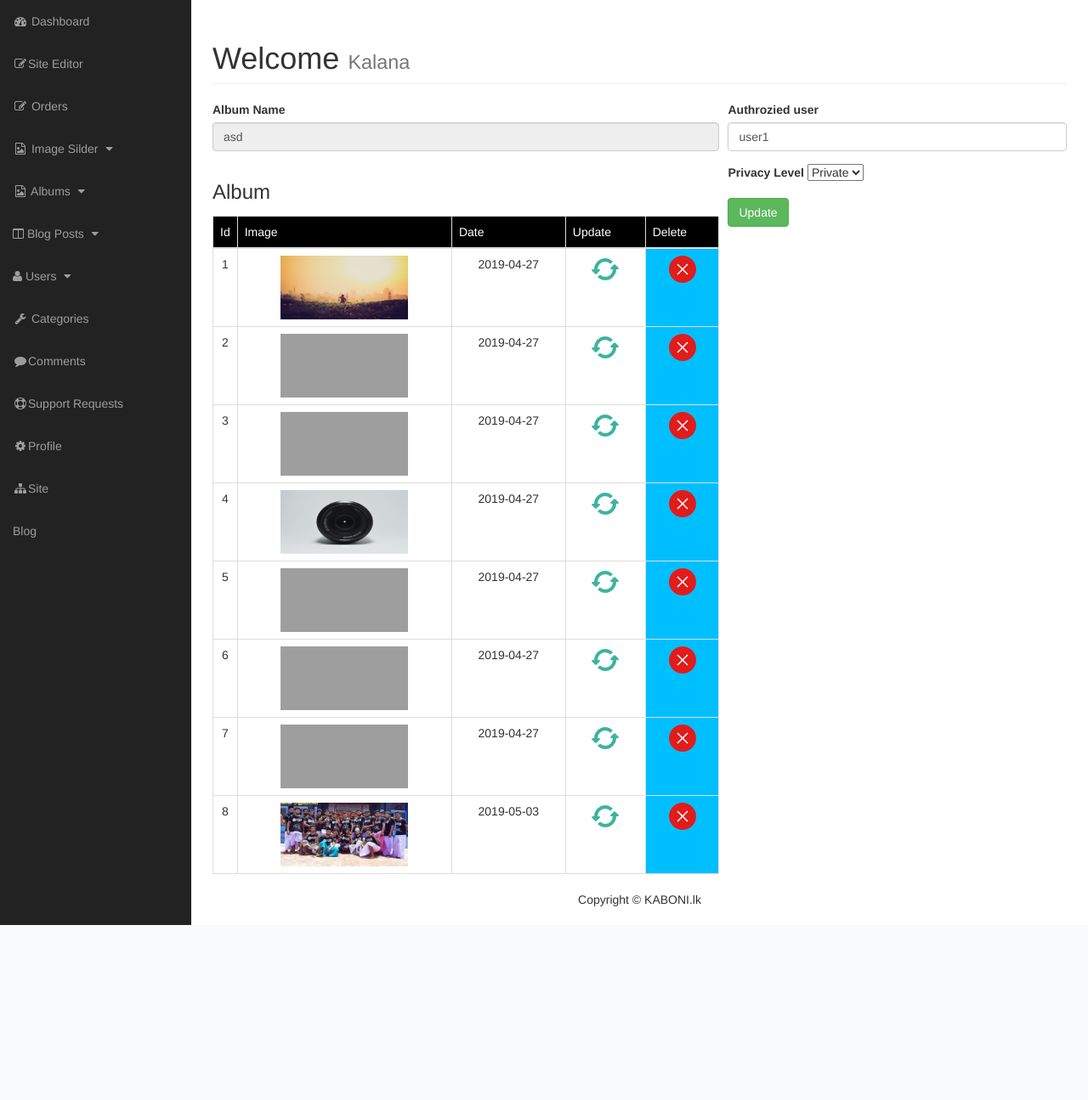
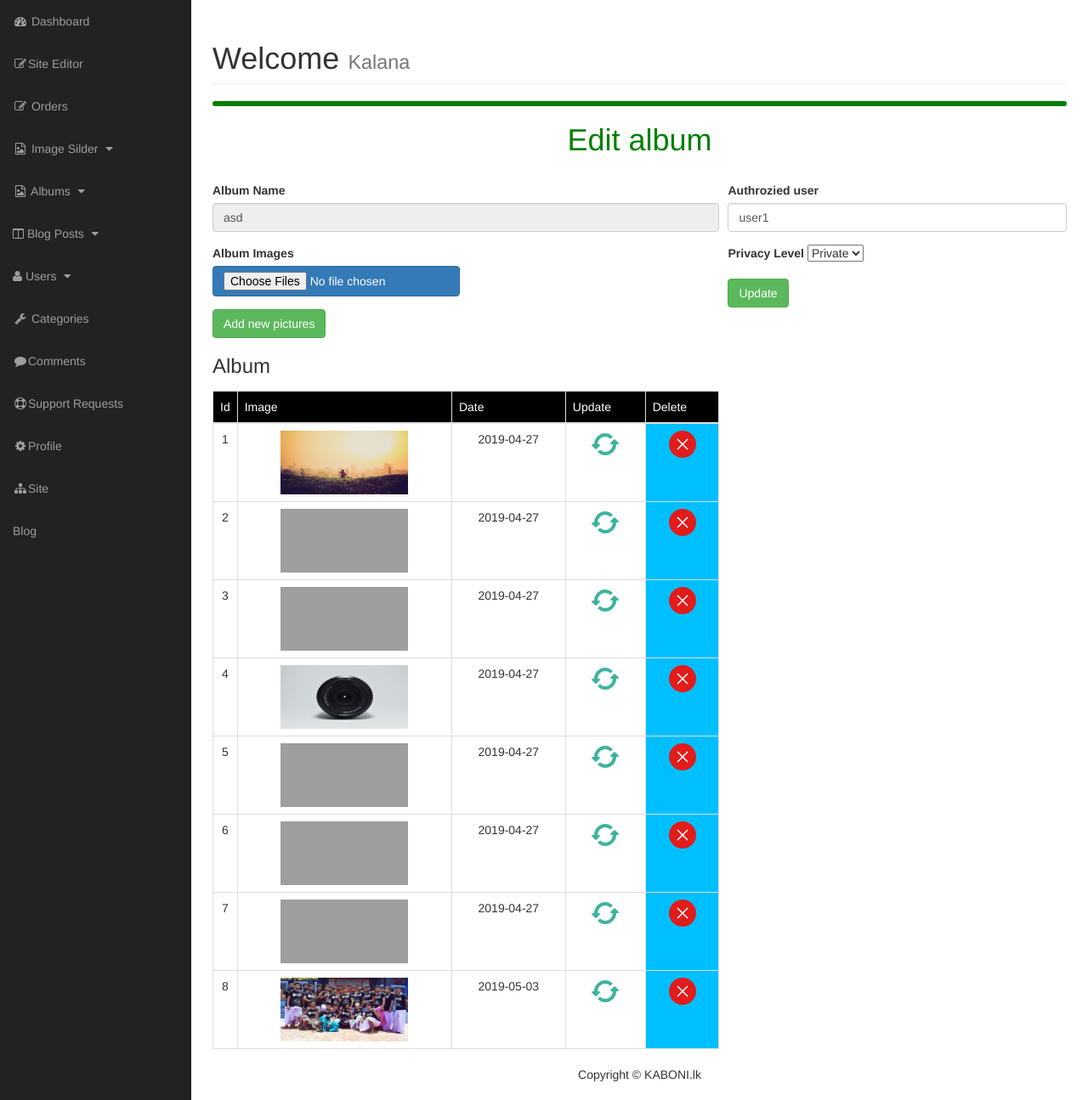
Before and after one commit to ffalpha/Kaboni, a PHP site: page /kaboni/Blog/admin/album.php?source=edit_album&name=asd in a window 1280 px wide. Shown: the part 51-1346 px from the top of the page at 85% size. Before the commit the page ends 1140 px from the top, so only its background shows below. Run offline with PHP 8.4, Linux system fonts and the light colour scheme; a user stored in the database is signed in; data comes from the database, SQL or seed files in the repository; some libraries are stand-ins or nearby versions; grey boxes are pictures that could not be loaded.

Commit message:
Admin panale updated

```diff
--- a/kaboni/Blog/admin/include/edit_album.php
+++ b/kaboni/Blog/admin/include/edit_album.php
@@ -1,3 +1,8 @@
+
+
+<hr style="  border: 3px solid green;
+           border-radius: 5px;">
+<h1 style="color:green; text-align: center;">Edit album</h1><br>
 
 <?php
 
@@ -22,6 +27,13 @@
             <label for="title">Album Name</label>
             <input type="text" class="form-control" name="name" readonly value="<?php echo $row1['name']; $abname=$row1['name'];?> ">
         </div>
+        <form method='post' action='#' enctype='multipart/form-data'>
+            <div class="form-group">
+                <label for="title">Album Images</label>
+                <input type="file"  class="btn btn-primary"  name="imagefiles[]" multiple>
+            </div>
+            <input type='submit' value='Add new pictures ' name='add' class="btn btn-success"> <br>
+        </form>
         <label for="table"><span><h3>Album</h3></span></label>
         <table class="table table-bordered table-hover">
             <thead class="thead-dark">
@@ -75,8 +87,8 @@ while($row=mysqli_fetch_assoc($result))
             </div>
             <input type='submit' value='Update' name='updatedetails' class="btn btn-success">
         </form>
+
     </div>
-
 
 </div>
 <!-- Updateing the album table-->
@@ -99,16 +111,93 @@ if(isset($_GET['delete'])){
     $result=mysqli_query($connect,$query);
     $row=mysqli_fetch_assoc($result);
     $image="./images/albums/$abname/{$row['imagename']}";
+    $image2="./images/albums/$abname/thumbnail/{$row['imagename']}";
     if(file_exists($image)){
         unlink($image);
     } else {
         die('file does not exist');
     }
-//    $query="Delete from posts where pid={$id}";
-//    $result=mysqli_query($connect,$query);
-//    header("Location:posts.php");
+    if(file_exists($image2)){
+        unlink($image2);
+    } else {
+        die('file does not exist');
+    }
+    $query="Delete from $abname where id={$id}";
+    $result=mysqli_query($connect,$query);
+    //     header("Location:./album.php?source=edit_album&name=$abname");
 }
 
 
 
+
+if(isset($_POST['add'])){
+
+    $id=$abname;
+    // Location
+
+    $path = "./images/albums/".$id."/";
+    $thumbnail_path = "images/albums/".$id."/thumbnail/";
+    if (!file_exists($path)) {
+        createtable();
+        mkdir($path,755);
+
+
+    }if (!file_exists($thumbnail_path)) {
+        mkdir($thumbnail_path,755);
+    }
+
+    $name =strval($abname);
+    foreach($_FILES['imagefiles']['name'] as $key=>$val){
+        $filename = $_FILES['imagefiles']['name'][$key];
+
+        // Valid extension
+        $valid_ext = array('png','jpeg','jpg');
+
+
+        $location ="./images/albums/".$id."/".$filename;
+        $thumbnail_location = "images/albums/".$id."/thumbnail/".$filename;
+        // file extension
+        $file_extension = pathinfo($location, PATHINFO_EXTENSION);
+        $file_extension = strtolower($file_extension);
+
+        // Check extension
+        if(in_array($file_extension,$valid_ext)){
+
+            // Upload file
+            if(move_uploaded_file($_FILES['imagefiles']['tmp_name'][$key],$location)){
+
+                // Compress Image
+                compressImage($_FILES['imagefiles']['type'][$key],$location,$thumbnail_location,60);
+                $query="INSERT INTO {$name}(imagename,date) values('{$filename}',now())";
+                $result=mysqli_query($connect,$query);
+                confirm($result);
+
+            }else{
+                die("Error");
+            }
+
+        }
+    }
+
+    echo "Successfully Uploaded";
+}
+
+// Compress image
+function compressImage($type,$source, $destination, $quality) {
+
+    $info = getimagesize($source);
+
+    if ($type == 'image/jpeg')
+        $image = imagecreatefromjpeg($source);
+
+    elseif ($type == 'image/gif')
+        $image = imagecreatefromgif($source);
+
+    elseif ($type == 'image/png')
+        $image = imagecreatefrompng($source);
+
+    imagejpeg($image, $destination, $quality);
+
+}
+
 ?>
```
Also changed, not shown: kaboni/Blog/admin/images/albums/ak/thumbnail/Logo3.jpg (deleted). Lines whose indentation alone changed are shown as unchanged.
